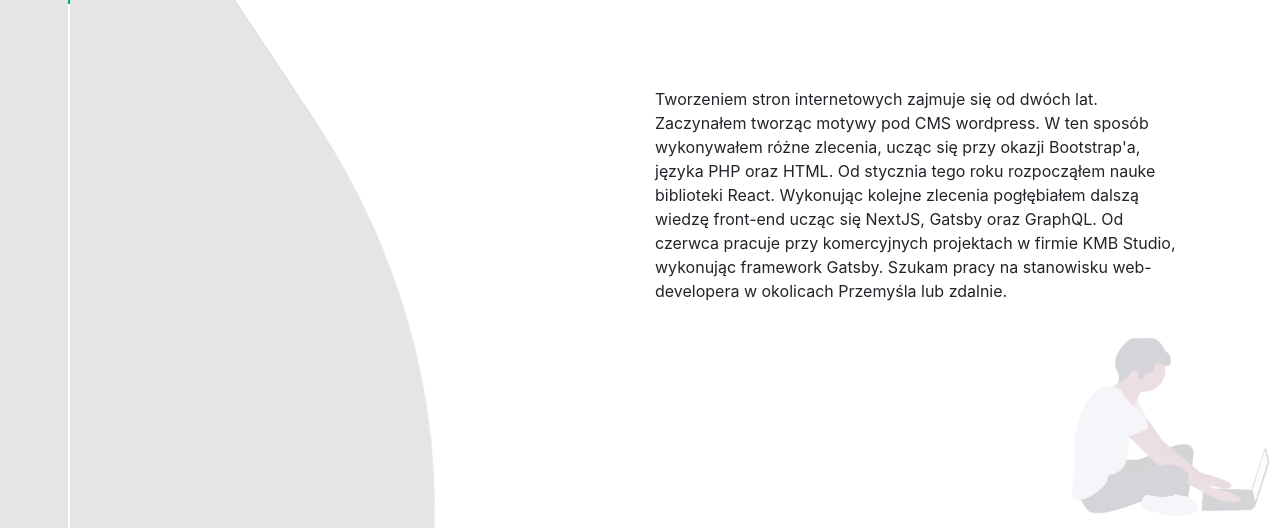
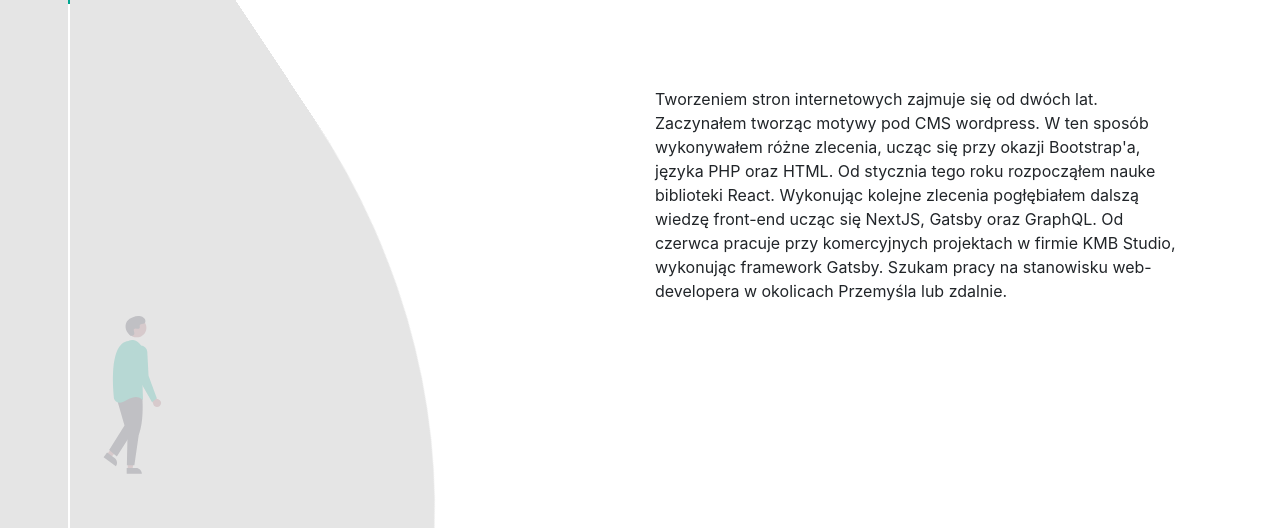
Before and after one commit to bartoszcpp/myPortfolio, a Gatsby site: page / in a window 1280 px wide. Shown: the part 280-808 px from the top of the page. Built offline with nearby package versions, Linux system fonts and the light colour scheme; Gatsby itself is replaced by a stand-in of ours.

Commit message:
GSAP animation added

```diff
--- a/gatsby-config.js
+++ b/gatsby-config.js
@@ -27,6 +27,14 @@ module.exports = {
         icon: `src/images/ikonka.png`, // This path is relative to the root of the site.
       },
     },
+    {
+      resolve: "gatsby-plugin-react-svg",
+      options: {
+        rule: {
+          include: /assets/, // See below to configure properly
+        },
+      },
+    },
     // this (optional) plugin enables Progressive Web App + Offline functionality
     // To learn more, visit: https://gatsby.dev/offline
     // `gatsby-plugin-offline`,
--- a/package.json
+++ b/package.json
@@ -19,9 +19,11 @@
     "gatsby-plugin-manifest": "^2.4.14",
     "gatsby-plugin-offline": "^3.2.13",
     "gatsby-plugin-react-helmet": "^3.3.6",
+    "gatsby-plugin-react-svg": "^2.1.2",
     "gatsby-plugin-sharp": "^2.6.14",
     "gatsby-source-filesystem": "^2.3.14",
     "gatsby-transformer-sharp": "^2.5.7",
+    "gsap": "^3.5.1",
     "prop-types": "^15.7.2",
     "react": "^16.12.0",
     "react-bootstrap": "^1.1.1",
--- a/src/components/SvgFixed.js
+++ b/src/components/SvgFixed.js
@@ -1,10 +1,114 @@
-import React from "react"
+import React, { useRef, useEffect } from "react"
+import WebDeveloper from "../assets/webdeveloper.svg"
+import StandingMan from "../assets/standing-man.svg"
+import ReplyMan from "../assets/reply-man.svg"
+import gsap from "gsap"
+import ScrollTrigger from "gsap/ScrollTrigger"
 
 const SvgFixed = () => {
+  gsap.registerPlugin(ScrollTrigger)
+  const wrapper1 = useRef(null)
+  const wrapper2 = useRef(null)
+  const wrapper3 = useRef(null)
+
+  useEffect(() => {
+    const [element1] = wrapper1.current.children
+    const [element2] = wrapper2.current.children
+    const [element3] = wrapper3.current.children
+
+    const standingMan = element1.getElementById("standing-man")
+    const webDeveloper = element2.getElementById("web-developer")
+    const replyMan = element3.getElementById("reply-man")
+
+    gsap.set([standingMan, webDeveloper, replyMan], { autoAlpha: 0 })
+
+    const tl = gsap.timeline({ defaults: { ease: "power3.inOut" } })
+
+    tl.fromTo(
+      standingMan,
+      { x: "-=300" },
+      {
+        duration: 1,
+        x: "+=300",
+        autoAlpha: 1,
+        scrollTrigger: {
+          trigger: "#section1",
+          start: "top 10%",
+          end: "bottom 10%",
+          onToggle: self =>
+            gsap.fromTo(
+              standingMan,
+              { x: self.isActive ? "-=300" : "0" },
+              {
+                x: self.isActive ? "0" : "-=300",
+                duration: 1,
+                autoAlpha: self.isActive ? 1 : 0,
+              }
+            ),
+        },
+      }
+    )
+      .fromTo(
+        webDeveloper,
+        { x: "-=300" },
+        {
+          duration: 1,
+          x: "+=300",
+          autoAlpha: 1,
+          scrollTrigger: {
+            trigger: "#section2",
+            start: "top 10%",
+            end: "bottom 20%",
+            onToggle: self =>
+              gsap.fromTo(
+                webDeveloper,
+                { x: self.isActive ? "-=300" : "0" },
+                {
+                  x: self.isActive ? "0" : "-=300",
+                  duration: 1,
+                  autoAlpha: self.isActive ? 1 : 0,
+                }
+              ),
+          },
+        }
+      )
+      .fromTo(
+        replyMan,
+        { x: "-=300" },
+        {
+          duration: 1,
+          x: "+=300",
+          autoAlpha: 1,
+          scrollTrigger: {
+            trigger: "#section3",
+            start: "top 10%",
+            end: "bottom 10%",
+            onToggle: self =>
+              gsap.fromTo(
+                replyMan,
+                { x: self.isActive ? "-=300" : "0" },
+                {
+                  x: self.isActive ? "0" : "-=300",
+                  duration: 1,
+                  autoAlpha: self.isActive ? 1 : 0,
+                }
+              ),
+          },
+        }
+      )
+  })
   return (
-    <div className="svg-fixed">
-      <img src="/web-designer.png" alt="web-designer" />
-    </div>
+    <>
+      <div ref={wrapper1} className="svg-fixed1">
+        <StandingMan />
+      </div>
+      <div ref={wrapper2} className="svg-fixed2">
+        <WebDeveloper />
+      </div>
+      <div ref={wrapper3} className="svg-fixed3">
+        <ReplyMan />
+      </div>
+    </>
   )
 }
 
--- a/src/styles/global.css
+++ b/src/styles/global.css
@@ -281,9 +281,31 @@ html p {
 }
 
 /*--------SvgFixed------------*/
-.svg-fixed img {
+
+.svg-fixed1 svg {
+  height: auto;
+  width: 20%;
+  max-width: 400px;
+  position: fixed;
+  bottom: 0;
+  /* right: 10px; */
+  opacity: 0.2;
+  z-index: 0;
+}
+.svg-fixed2 svg {
+  height: auto;
   width: 20%;
   max-width: 200px;
+  position: fixed;
+  bottom: 0;
+  right: 10px;
+  opacity: 0.2;
+  z-index: 0;
+}
+.svg-fixed3 svg {
+  height: auto;
+  width: 20%;
+  max-width: 400px;
   position: fixed;
   bottom: 0;
   right: 10px;
@@ -619,7 +641,9 @@ textarea {
       border-right: none;
     }
   }
-  .svg-fixed img {
+  .svg-fixed1 svg,
+  .svg-fixed2 svg,
+  .svg-fixed3 svg {
     bottom: 35px;
   }
 
```
Also changed, not shown: src/assets/reply-man.svg (added), src/assets/standing-man.svg (added), src/assets/webdeveloper.svg (added), 1 other file.
